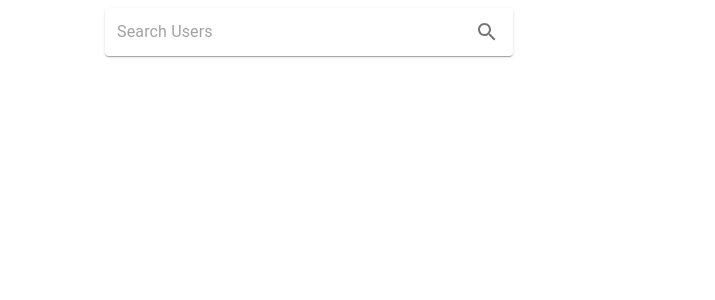
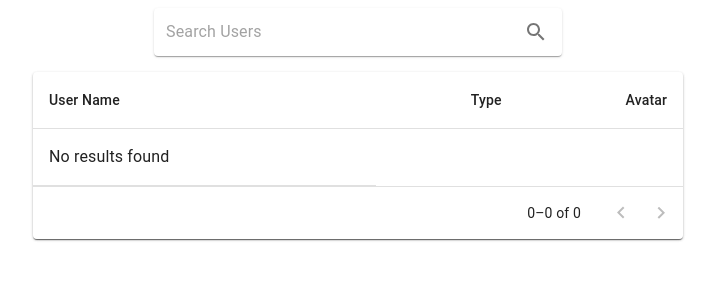
Before and after one commit to mgorabbani/github-user-search, a React (Create React App) app: page / in a window 1280 px wide. Shown: the top 300 px of the page, without its empty margins (331-1046 px from the left). Built offline with nearby package versions, Linux system fonts and the light colour scheme.

Commit message:
add pagination fix table rows

```diff
--- a/src/App.tsx
+++ b/src/App.tsx
@@ -1,83 +1,8 @@
-import { Container, Grid, Paper, TablePagination } from '@mui/material'
-import React, { useEffect } from 'react'
-import ResultView, { User } from './components/ResultView'
-import SearchBar from './components/SearchBar'
-import { searchUser } from './utils/api'
-
-type UserResponse = {
-  incomplete_results: boolean
-  items: Array<User>
-  total_count: number
-}
+import React from 'react'
+import RootPage from './pages/root/RootPage'
 
 function App() {
-  const [results, setResults] = React.useState<UserResponse>()
-  const [loading, setLoading] = React.useState(false)
-  const [error, setError] = React.useState()
-  const [page, setPage] = React.useState(0)
-  const [searchTerm, setSearchTerm] = React.useState('')
-
-  const handleValue = async (login: string) => {
-    setSearchTerm(login)
-    setLoading(true)
-    try {
-      const data = await searchUser({ login, page })
-      setResults(data)
-      setError(undefined)
-    } catch (err: any) {
-      setError(err.message)
-      console.log('Error fetching and parsing data', err)
-    } finally {
-      setLoading(false)
-    }
-  }
-
-  const handleChangePage = async (
-    event: React.MouseEvent<HTMLButtonElement> | null,
-    newPage: number,
-  ) => {
-    setPage(newPage)
-    try {
-      const data = await searchUser({ login: searchTerm, page })
-      setResults(data)
-    } catch (err: any) {
-      setError(err.message)
-      console.log('Error fetching and parsing data', err)
-    } finally {
-      setLoading(false)
-    }
-  }
-
-  return (
-    <Container maxWidth='sm' style={{ marginTop: 8 }}>
-      <Grid container spacing={[2]} direction='column' alignItems='center'>
-        <Grid item xs={12}>
-          <SearchBar submitValue={handleValue} />
-        </Grid>
-
-        {error && (
-          <Grid item xs={12}>
-            {error}
-          </Grid>
-        )}
-        <Grid item xs={12}>
-          {results ? (
-            <Paper>
-              <ResultView data={results.items} />
-              <TablePagination
-                rowsPerPageOptions={[9]}
-                component='div'
-                count={results.total_count}
-                rowsPerPage={9}
-                page={page}
-                onPageChange={handleChangePage}
-              />
-            </Paper>
-          ) : null}
-        </Grid>
-      </Grid>
-    </Container>
-  )
+  return <RootPage />
 }
 
 export default App
--- a/src/components/ResultView.tsx
+++ b/src/components/ResultView.tsx
@@ -6,6 +6,7 @@ import TableContainer from '@mui/material/TableContainer'
 import TableHead from '@mui/material/TableHead'
 import TableRow from '@mui/material/TableRow'
 import Paper from '@mui/material/Paper'
+import { Divider, TablePagination, Typography } from '@mui/material'
 
 export type User = {
   login: string
@@ -28,20 +29,39 @@ export type User = {
   site_admin: boolean
 }
 
-export default function ResultView({ data }: { data: User[] }) {
+export default function ResultView({
+  data,
+  totalCount,
+  currentPage,
+  handleChangePage,
+}: {
+  data: User[]
+  totalCount: number
+  currentPage: number
+  handleChangePage: (
+    event: React.MouseEvent<HTMLButtonElement, MouseEvent> | null,
+    newPage: number,
+  ) => void
+}) {
   return (
+    <Paper>
       <TableContainer component={Paper}>
         <Table sx={{ minWidth: 650 }} aria-label='simple table'>
           <TableHead>
             <TableRow>
-            <TableCell>Dessert (100g serving)</TableCell>
-            <TableCell align='right'>Calories</TableCell>
-            <TableCell align='right'>Fat&nbsp;(g)</TableCell>
-            <TableCell align='right'>Carbs&nbsp;(g)</TableCell>
-            <TableCell align='right'>Protein&nbsp;(g)</TableCell>
+              <TableCell>User Name</TableCell>
+              <TableCell align='right'>Type</TableCell>
+              <TableCell align='right'>Avatar</TableCell>
             </TableRow>
           </TableHead>
           <TableBody>
+            {totalCount === 0 && (
+              <TableRow>
+                <TableCell>
+                  <Typography>No results found</Typography>
+                </TableCell>
+              </TableRow>
+            )}
             {data.map((user) => (
               <TableRow key={user.id} sx={{ '&:last-child td, &:last-child th': { border: 0 } }}>
                 <TableCell component='th' scope='row'>
@@ -56,6 +76,16 @@ export default function ResultView({ data }: { data: User[] }) {
             ))}
           </TableBody>
         </Table>
+        <Divider />
+        <TablePagination
+          rowsPerPageOptions={[9]}
+          component='div'
+          count={totalCount}
+          rowsPerPage={9}
+          page={currentPage - 1}
+          onPageChange={handleChangePage}
+        />
       </TableContainer>
+    </Paper>
   )
 }
--- /dev/null
+++ b/src/pages/root/RootPage.tsx
@@ -0,0 +1,95 @@
+import {
+  Alert,
+  Box,
+  Container,
+  Grid,
+  Slide,
+  SlideProps,
+  CircularProgress,
+  Snackbar,
+} from '@mui/material'
+import React, { useCallback, useEffect } from 'react'
+import ResultView, { User } from '../../components/ResultView'
+import SearchBar from '../../components/SearchBar'
+import { getSearchUser } from '../../utils/api'
+
+type UserResponse = {
+  incomplete_results: boolean
+  items: Array<User>
+  total_count: number
+}
+
+function RootPage() {
+  const [results, setResults] = React.useState<UserResponse>()
+  const [loading, setLoading] = React.useState(false)
+  const [error, setError] = React.useState()
+  const [page, setPage] = React.useState(1)
+  const [searchTerm, setSearchTerm] = React.useState('')
+
+  const searchUser = useCallback(async () => {
+    setLoading(true)
+    try {
+      const data = await getSearchUser({ login: searchTerm, page })
+      setResults(data)
+      setError(undefined)
+    } catch (err: any) {
+      setError(err.message)
+    } finally {
+      setLoading(false)
+    }
+  }, [page, searchTerm])
+
+  const handleValue = async (login: string) => {
+    setSearchTerm(login)
+  }
+
+  const handleChangePage = async (
+    event: React.MouseEvent<HTMLButtonElement, MouseEvent> | null,
+    newPage: number,
+  ) => {
+    setPage(newPage + 1)
+  }
+
+  useEffect(() => {
+    if (searchTerm) {
+      searchUser()
+    }
+  }, [searchTerm, searchUser, page])
+
+  return (
+    <Container maxWidth='sm' style={{ marginTop: 8 }}>
+      <Grid container spacing={[2]} direction='column' alignItems='center'>
+        <Grid item xs={12}>
+          <SearchBar submitValue={handleValue} />
+        </Grid>
+
+        <Grid item xs={12}>
+          {loading ? (
+            <Box sx={{ width: '100%', height: '30px' }}>
+              <CircularProgress />
+            </Box>
+          ) : (
+            <ResultView
+              data={results?.items || []}
+              currentPage={page}
+              handleChangePage={handleChangePage}
+              totalCount={results?.total_count || 0}
+            />
+          )}
+        </Grid>
+      </Grid>
+
+      <Snackbar
+        open={!!error}
+        autoHideDuration={3000}
+        TransitionComponent={(props: SlideProps) => <Slide {...props} direction='up' />}
+      >
+        <Alert severity='error' sx={{ width: '100%' }}>
+          {error}
+        </Alert>
+      </Snackbar>
+    </Container>
+  )
+}
+
+export default RootPage
--- a/src/utils/api.ts
+++ b/src/utils/api.ts
@@ -3,7 +3,7 @@ import axios from 'axios'
 // move it to config
 export const API_URL = 'https://api.github.com/search/'
 
-export const searchUser = async ({
+export const getSearchUser = async ({
   login,
   page = 1,
   perPage = 9,
```
Lines whose indentation alone changed are shown as unchanged.
